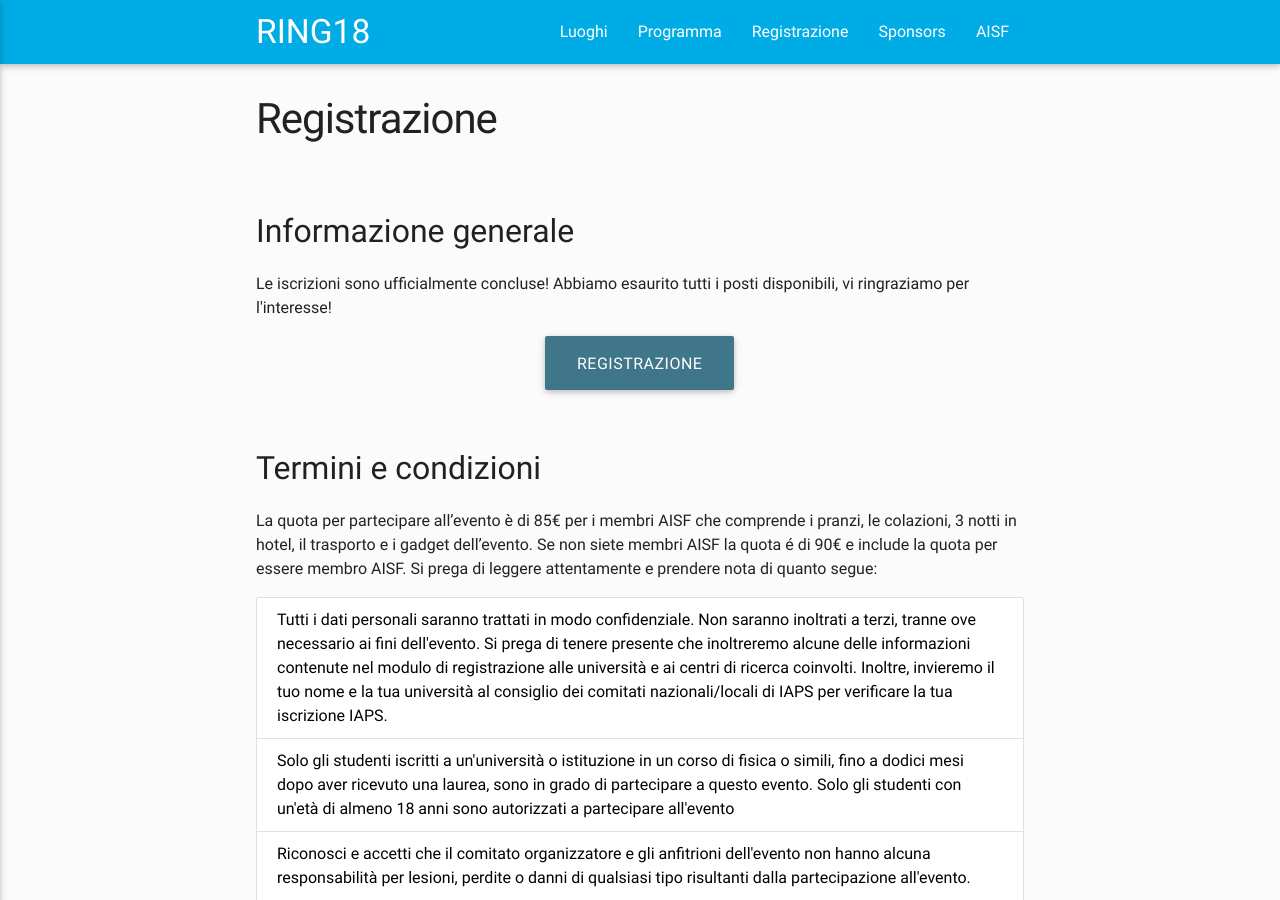
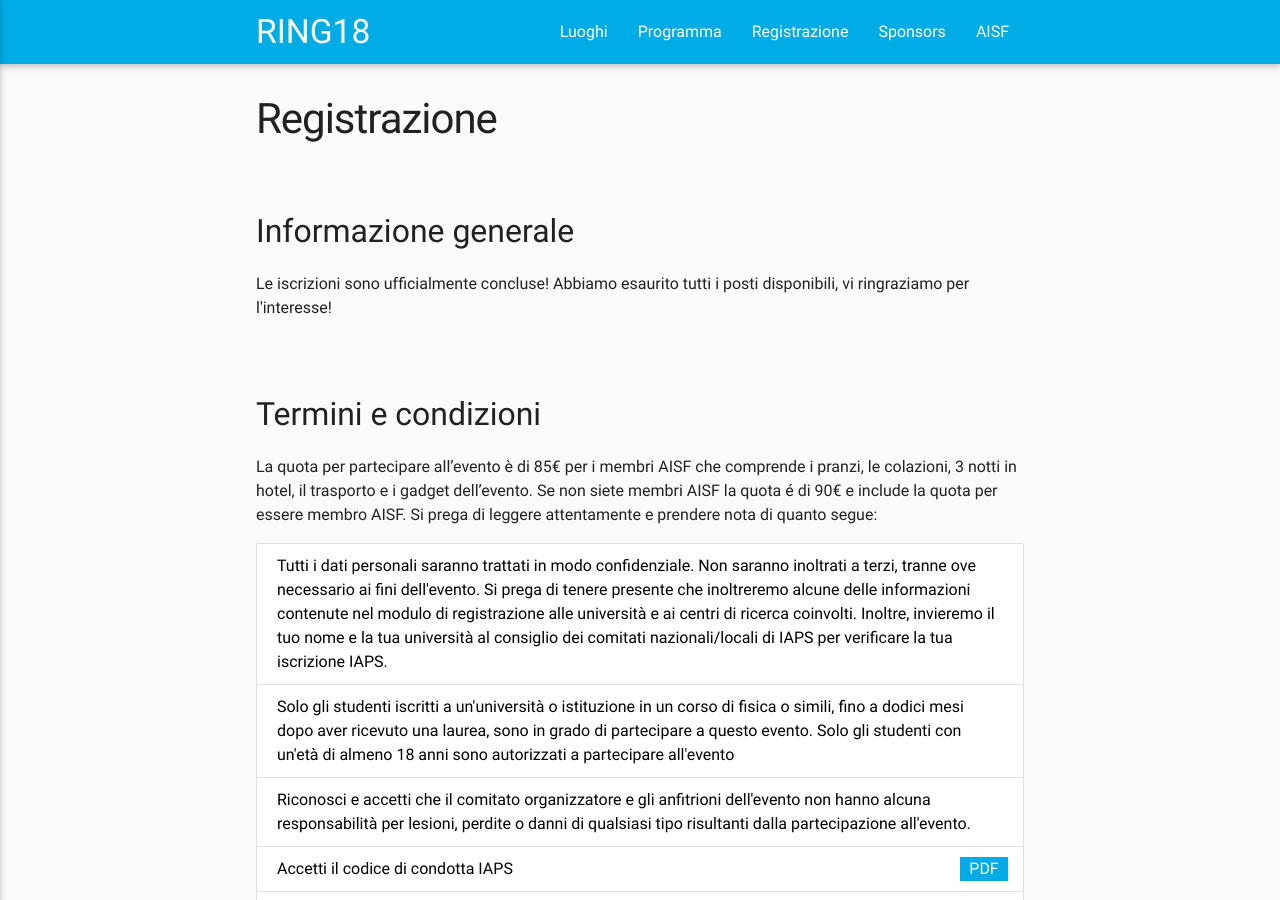
Before and after one commit to ai-sf/ring18, a Jekyll site: the page built from registration.html, in a window 1280 px wide and 900 px high. Built offline with Jekyll 4.4.1, drawn with Linux system fonts in a browser that asks for light colours; nearby versions of some CDN libraries.

Commit message:
Update registration.html

```diff
--- a/registration.html
+++ b/registration.html
@@ -8,9 +8,7 @@
   <p>
     {{ site.data.registration.info }}
   </p>
-  <div style="text-align:center;">
-		<a class="waves-effect waves-light btn-large" href="https://docs.google.com/forms/d/e/1FAIpQLSe1_FAk8o1U0tiMU8QRZLIYMEq71pSKFKne7kggJ6Vj6wvb6A/viewform">REGISTRAZIONE</a>
-        </div>
+
 </div>
 
 {% if site.data.registration.posters? %}
```
